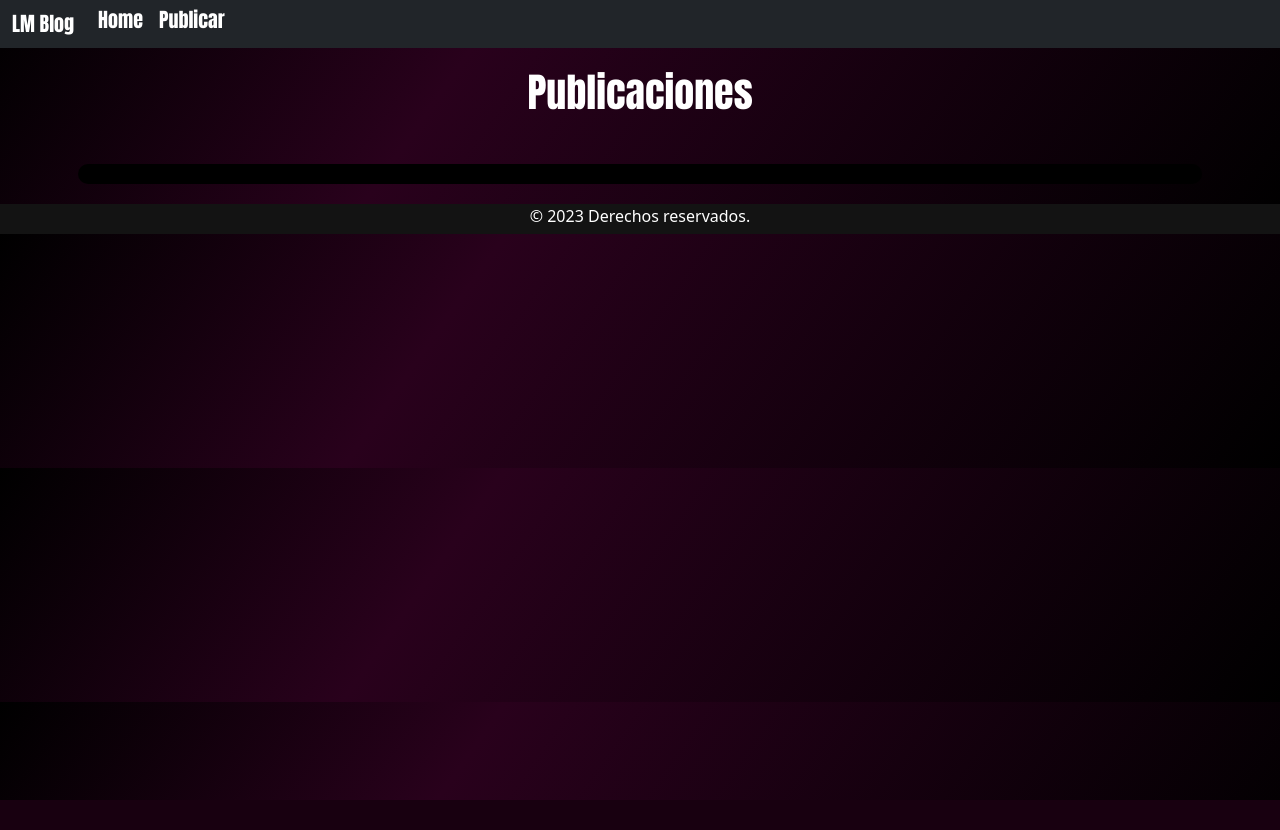
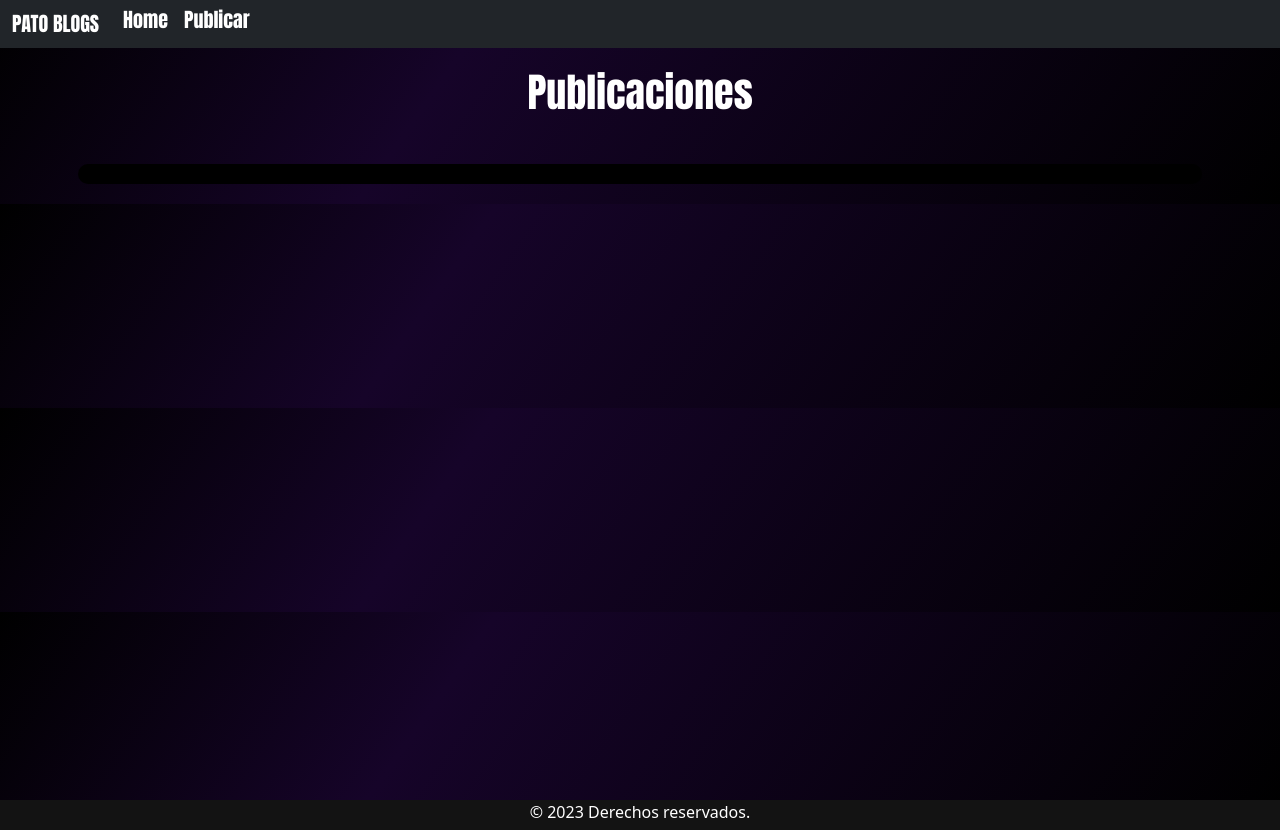
Before and after one commit to PatoRaber/comision-21648-B-Patricio-Raber, a Node server app: page / in a window 1280 px wide. Before the commit the page ends 800 px from the top, so only its background shows below. Run offline with Node 20, Linux system fonts and the light colour scheme; data that the repository does not hold is empty; some libraries are stand-ins or nearby versions.

Commit message:
Commit FInal

```diff
--- a/public/css/admin.css
+++ b/public/css/admin.css
@@ -72,7 +72,7 @@ body{
 }
 footer{
     text-align:center;
-    position: absolute;
+    /* position: absolute; */
     left:0px;
     height:30px;
     width:100%;
--- a/public/css/mi-estilo.css
+++ b/public/css/mi-estilo.css
@@ -27,7 +27,7 @@ nav{
 }
 body{
     background: rgb(0, 0, 0);
-    background: linear-gradient(125deg, rgb(0, 0, 0) 0%, rgb(41, 1, 28) 35%, rgb(0, 0, 0) 100%);
+    background: linear-gradient(125deg, rgb(0, 0, 0) 0%, rgb(22, 4, 41) 35%, rgb(0, 0, 0) 100%);
     padding: 0%;
     width: 100%;
     height: auto;
@@ -56,7 +56,8 @@ body{
 }
 
 footer{
-    text-align: center;
+    text-align:center;
+    position: absolute;
     left:0px;
     height:30px;
     width:100%;
--- a/views/partials/header.ejs
+++ b/views/partials/header.ejs
@@ -3,6 +3,6 @@
 <head>
     <meta charset="UTF-8">
     <meta name="viewport" content="width=device-width, initial-scale=1.0">
-    <title>LMBlog</title>
+    <title>PatoBlogs</title>
     <link href='https://cdn.jsdelivr.net/npm/bootstrap@5.3.1/dist/css/bootstrap.min.css' rel='stylesheet' integrity='sha384-4bw+/aepP/YC94hEpVNVgiZdgIC5+VKNBQNGCHeKRQN+PtmoHDEXuppvnDJzQIu9' crossorigin='anonymous'>
-    <link rel="icon" href="https://static.vecteezy.com/system/resources/previews/006/226/901/non_2x/creative-cooking-art-logo-combination-fork-spoon-and-pencil-for-food-writer-blog-restaurant-recipes-logo-design-inspiration-vector.jpg">
+    <link rel="icon" href=""C:\Users\Usuario 1\Desktop\Proyecto Final\assets\media\Diseño sin título.png"">
--- a/views/partials/navbar.ejs
+++ b/views/partials/navbar.ejs
@@ -1,6 +1,6 @@
 <nav class="navbar navbar-expand-lg bg-dark navbar-dark">
     <div class="container-fluid">
-      <a class="navbar-brand" href="#">LM Blog</a>
+      <a class="navbar-brand" href="#">PATO BLOGS</a>
       <button class="navbar-toggler" type="button" data-bs-toggle="collapse" data-bs-target="#navbarNav" aria-controls="navbarNav" aria-expanded="false" aria-label="Toggle navigation">
         <span class="navbar-toggler-icon"></span>
       </button>
```
Also changed, not shown: Diseño sin título.png (added), LmBlog.png (deleted).
